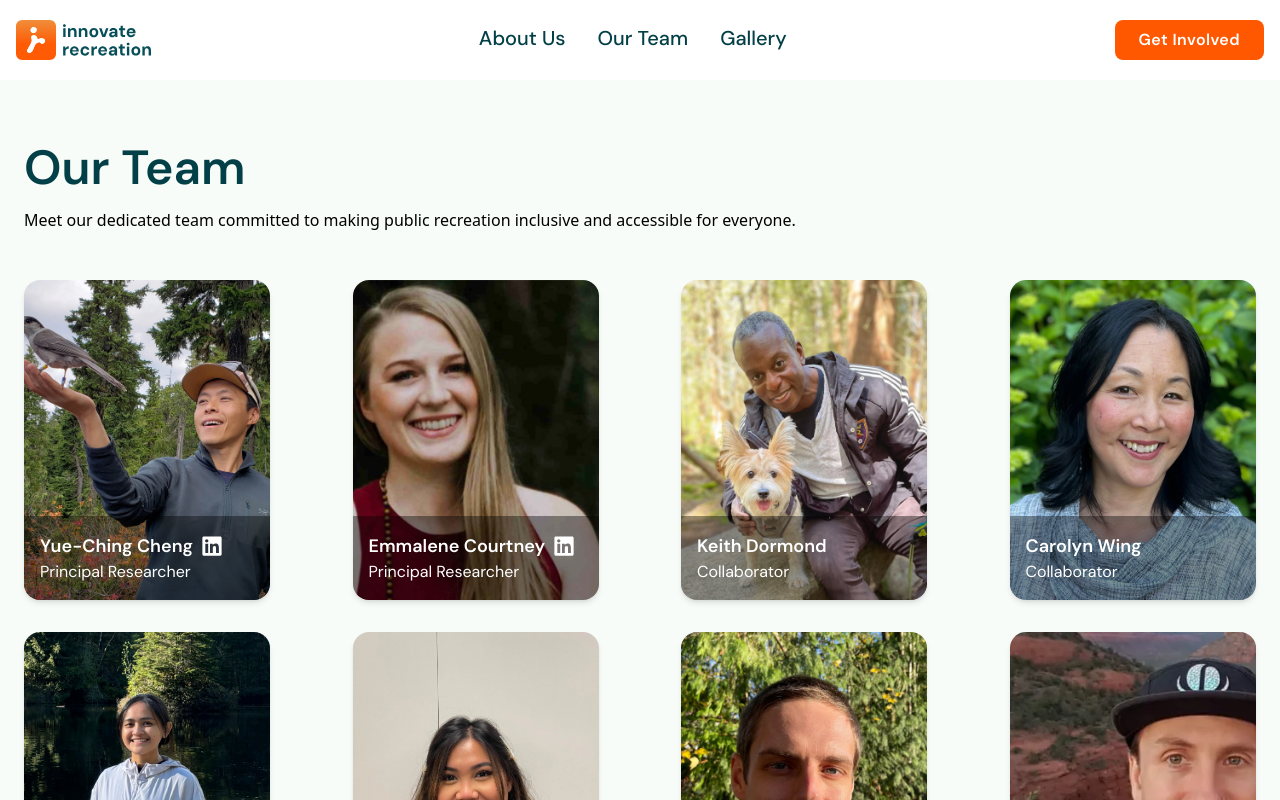
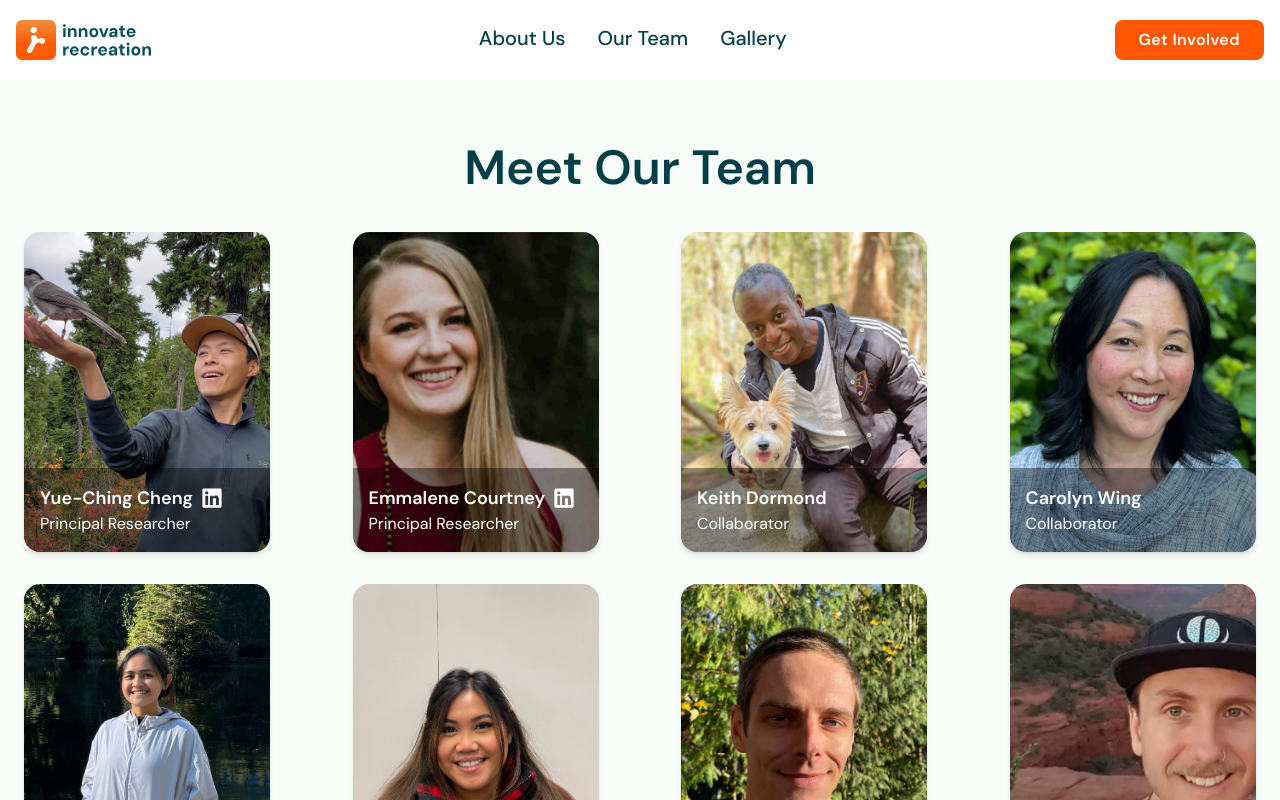
Before and after one commit to langararec/IDEAS-website, a React (Vite) app in the folder frontend/: page /team in a window 1280 px wide. Shown: the top 800 px of the page. Built offline with nearby package versions, Linux system fonts and the light colour scheme.

Commit message:
updated the teamcontainer gap and layout for flex

```diff
--- a/frontend/src/pages/Team/Team.tsx
+++ b/frontend/src/pages/Team/Team.tsx
@@ -138,11 +138,7 @@ const Team: React.FC = () => {
         <div className="bg-base-100">
             <div className="max-w-7xl mx-auto px-6  py-16">
 
-                <h1 className="text-primary text-4xl sm:text-5xl font-dm-sans mb-4 font-bold text-center sm:text-left">Our Team</h1>
-                <p className="text-black mb-12 text-center sm:text-left">
-                    Meet our dedicated team committed to making public recreation inclusive and accessible for everyone.
-                </p>
-
+                <h1 className="text-primary text-4xl sm:text-5xl font-dm-sans mb-10 font-bold text-center ">Meet Our Team</h1>
                 <TeamContainer members={team} />
 
             </div>
```
